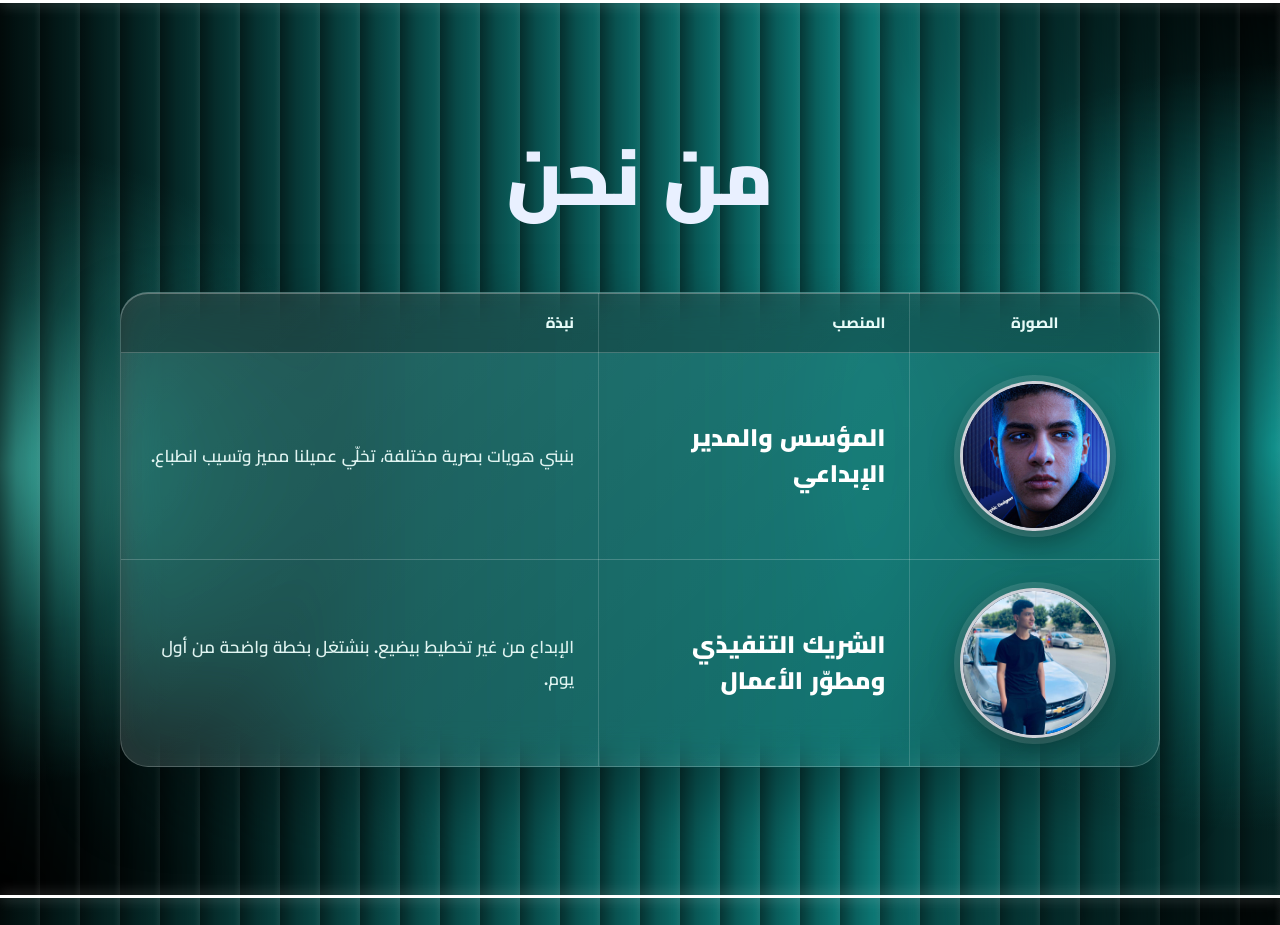
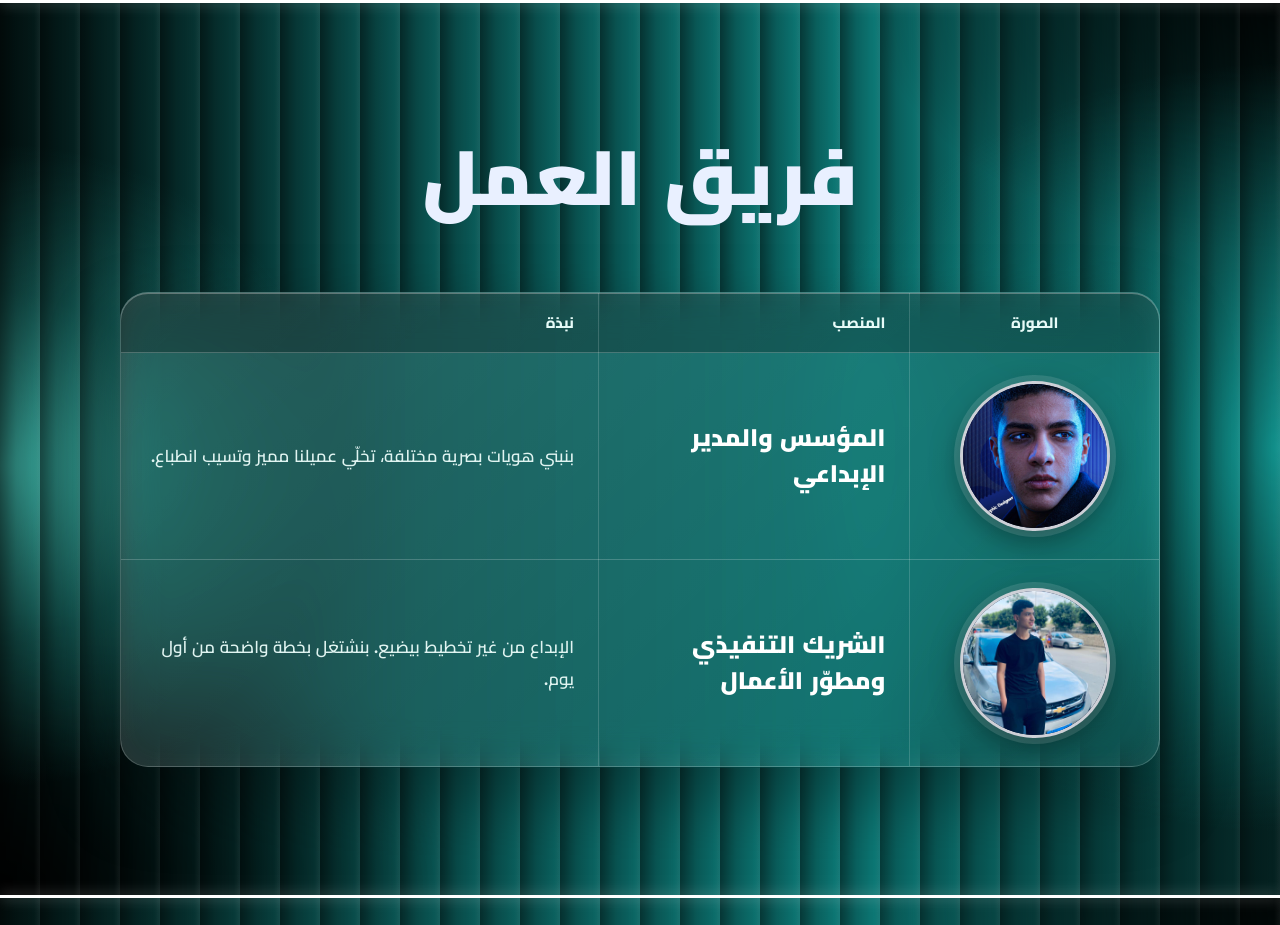
Before and after one commit to asfdsafadgfsadg-svg/my-portfoli, a plain HTML site: page index.html in a window 1280 px wide. Shown: the part 3580-4505 px from the top of the page. Drawn offline with Linux system fonts and the light colour scheme.

Commit message:
Update website

```diff
--- a/index.html
+++ b/index.html
@@ -146,7 +146,7 @@
         <!-- About -->
         <section class="section" id="about">
             <header class="section-head reveal">
-                <h2 data-ar="من نحن" data-en="About Us">من نحن</h2>
+                <h2 data-ar="فريق العمل" data-en="Our Team"> فريق العمل</h2>
             </header>
 
             <div class="team-card reveal">
```
